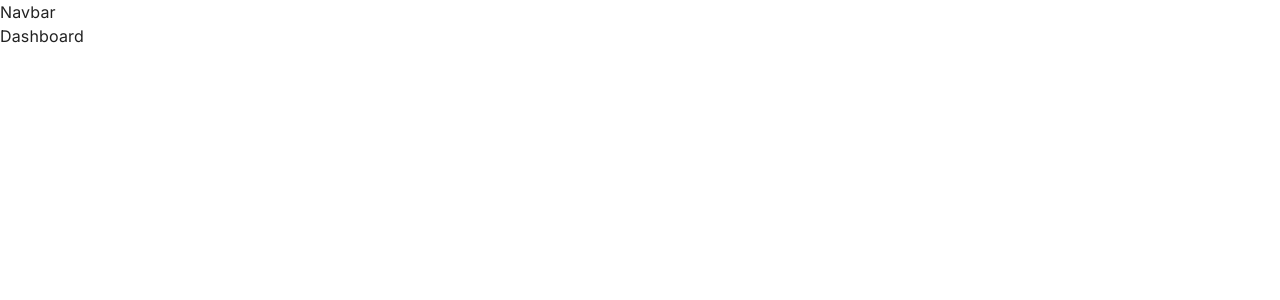
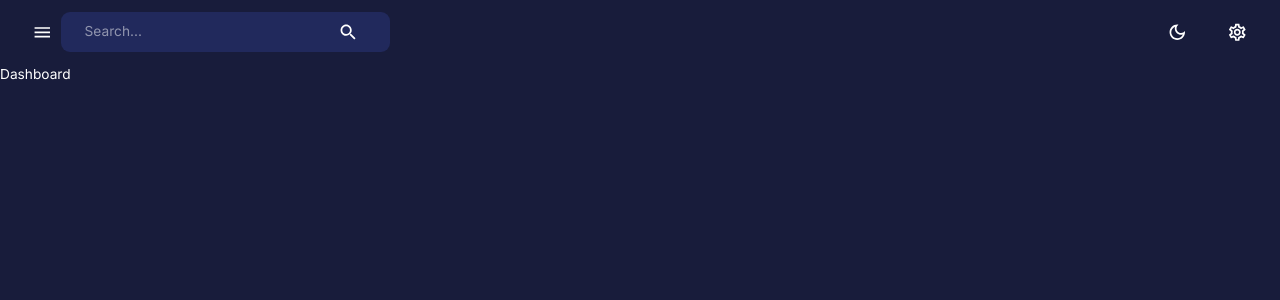
Before and after one commit to shadman-ahmed27/admin-dashboard, a React (Create React App) app in the folder client/: page /dashboard in a window 1280 px wide. Shown: the top 300 px of the page. Built offline with nearby package versions, Linux system fonts and the light colour scheme.

Commit message:
feat: right side added dark/light mode button, dark mode default, settings button. created left side with search bar

```diff
--- a/client/src/App.js
+++ b/client/src/App.js
@@ -1,18 +1,17 @@
+import React, { useMemo } from "react";
 import { CssBaseline, ThemeProvider } from "@mui/material";
 import { createTheme } from "@mui/material/styles";
-import { useMemo } from "react";
 import { useSelector } from "react-redux";
-import { BrowserRouter, Route, Routes } from "react-router-dom";
-import { themeSettings } from "theme";
-import Dashboard from "scenes/dashboard";
-import Layout from "scenes/layout";
-import { Navigate } from "react-router";
+import { BrowserRouter, Routes, Route, Navigate } from "react-router-dom";
+import { themeSettings } from "./theme";
+import Layout from "./scenes/layout";
+import Dashboard from "./scenes/dashboard";
 
-function App() {
+const App = () => {
   const mode = useSelector((state) => state.global.mode);
-  const theme = useMemo(() => createTheme(themeSettings[mode]), [mode]);
+  const theme = useMemo(() => createTheme(themeSettings(mode)), [mode]);
+
   return (
-    <div className="app">
     <BrowserRouter>
       <ThemeProvider theme={theme}>
         <CssBaseline />
@@ -24,8 +23,7 @@ function App() {
         </Routes>
       </ThemeProvider>
     </BrowserRouter>
-    </div>
   );
-}
+};
 
 export default App;
--- a/client/src/components/Navbar.jsx
+++ b/client/src/components/Navbar.jsx
@@ -1,19 +1,69 @@
-import React, { useState } from "react";
-import {
-  LightModeOutlined,
-  DarkModeOutlined,
-  MenuIcon as MenuIcon,
-  Search,
-  SettingsOutlined,
-  ArrowDropDownOutlined,
-} from "@mui/icons-material";
+import React from "react";
+import { Menu as MenuIcon, Search } from "@mui/icons-material";
 import FlexBetween from "./FlexBetween";
 import { useDispatch } from "react-redux";
+
+import {
+  AppBar,
+  useTheme,
+  Toolbar,
+  IconButton,
+  InputBase,
+} from "@mui/material";
 import { setMode } from "state";
-import ProfileImage from "assets/profile.jpg";
+import {
+  DarkModeOutlined,
+  LightModeOutlined,
+  SettingsOutlined,
+} from "@mui/icons-material";
 
-const Navbar = () => {
-  return <div>Navbar</div>;
+const Navbar = ({ user, isSidebarOpen, setIsSidebarOpen }) => {
+  const dispatch = useDispatch();
+  const theme = useTheme();
+
+  return (
+    <AppBar
+      sx={{
+        position: "static",
+        background: "none",
+        boxShadow: "none",
+      }}
+    >
+      <Toolbar sx={{ justifyContent: "space-between" }}>
+        {/* LEFT SIDE */}
+        <FlexBetween>
+          <IconButton onClick={() => setIsSidebarOpen(!isSidebarOpen)}>
+            <MenuIcon />
+          </IconButton>
+          <FlexBetween
+            backgroundColor={theme.palette.background.alt}
+            borderRadius="9px"
+            gap="3rem"
+            p="0.1rem 1.5rem"
+          >
+            <InputBase placeholder="Search..." />
+            <IconButton>
+              <Search />
+            </IconButton>
+          </FlexBetween>
+        </FlexBetween>
+
+        {/* RIGHT SIDE */}
+        <FlexBetween gap="1.5rem">
+          <IconButton onClick={() => dispatch(setMode())}>
+            {theme.palette.mode === "dark" ? (
+              <DarkModeOutlined sx={{ fontsize: "25px" }} />
+            ) : (
+              <LightModeOutlined sx={{ fontsize: "25px" }} />
+            )}
+          </IconButton>
+          <IconButton>
+            <SettingsOutlined sx={{ fontsize: "25px" }} />
+          </IconButton>
+        </FlexBetween>
+      </Toolbar>
+    </AppBar>
+  );
 };
 
 export default Navbar;
--- a/client/src/scenes/layout/index.jsx
+++ b/client/src/scenes/layout/index.jsx
@@ -1,12 +1,17 @@
-import { useState } from "react";
-import { Box, useMediaQuery } from "@mui/material";
+import { Box, useTheme } from "@mui/material";
 import { Outlet } from "react-router-dom";
-import { useSelector } from "react-redux";
 import Navbar from "components/Navbar";
+const Layout = () => {
+  const theme = useTheme();
 
-const Layout = () => {
   return (
-    <Box width="100%" height="100%">
+    <Box
+      width="100%"
+      height="100%"
+      sx={{
+        backgroundColor: theme.palette.mode === "dark" ? "#181C3B" : "#ffffff",
+      }}
+    >
       <Box>
         <Navbar />
         <Outlet />
--- a/client/src/state/index.js
+++ b/client/src/state/index.js
@@ -1,7 +1,8 @@
+// client/src/state/index.js
 import { createSlice } from "@reduxjs/toolkit";
 
 const initialState = {
-  mode: "dark",
+  mode: "dark", // Set the initial mode to dark
 };
 
 export const globalSlice = createSlice({
--- a/client/src/theme.js
+++ b/client/src/theme.js
@@ -1,4 +1,3 @@
-// color design tokens export
 export const tokensDark = {
   grey: {
     0: "#ffffff", // manually adjusted
```
Lines whose indentation alone changed are shown as unchanged.
